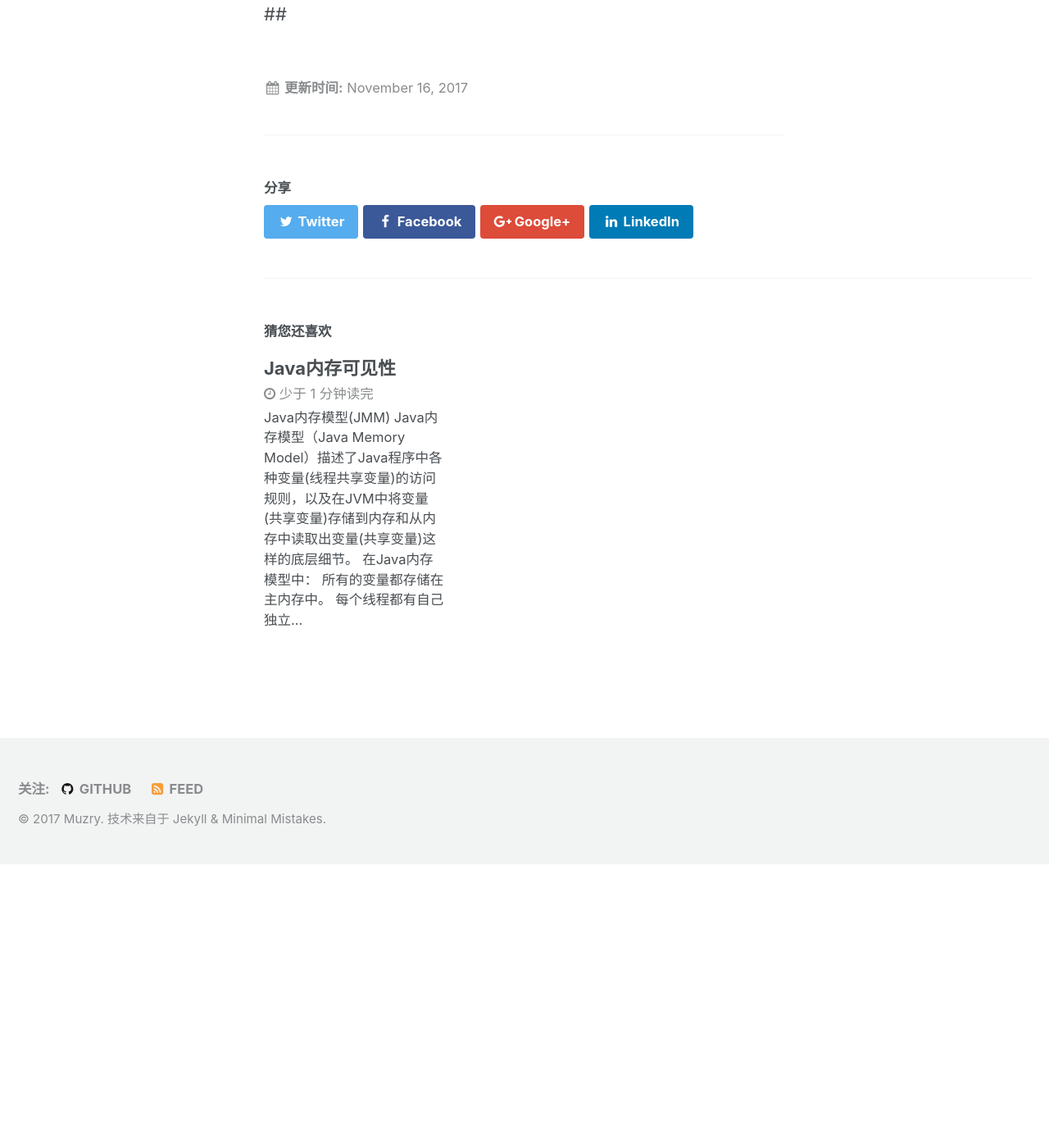
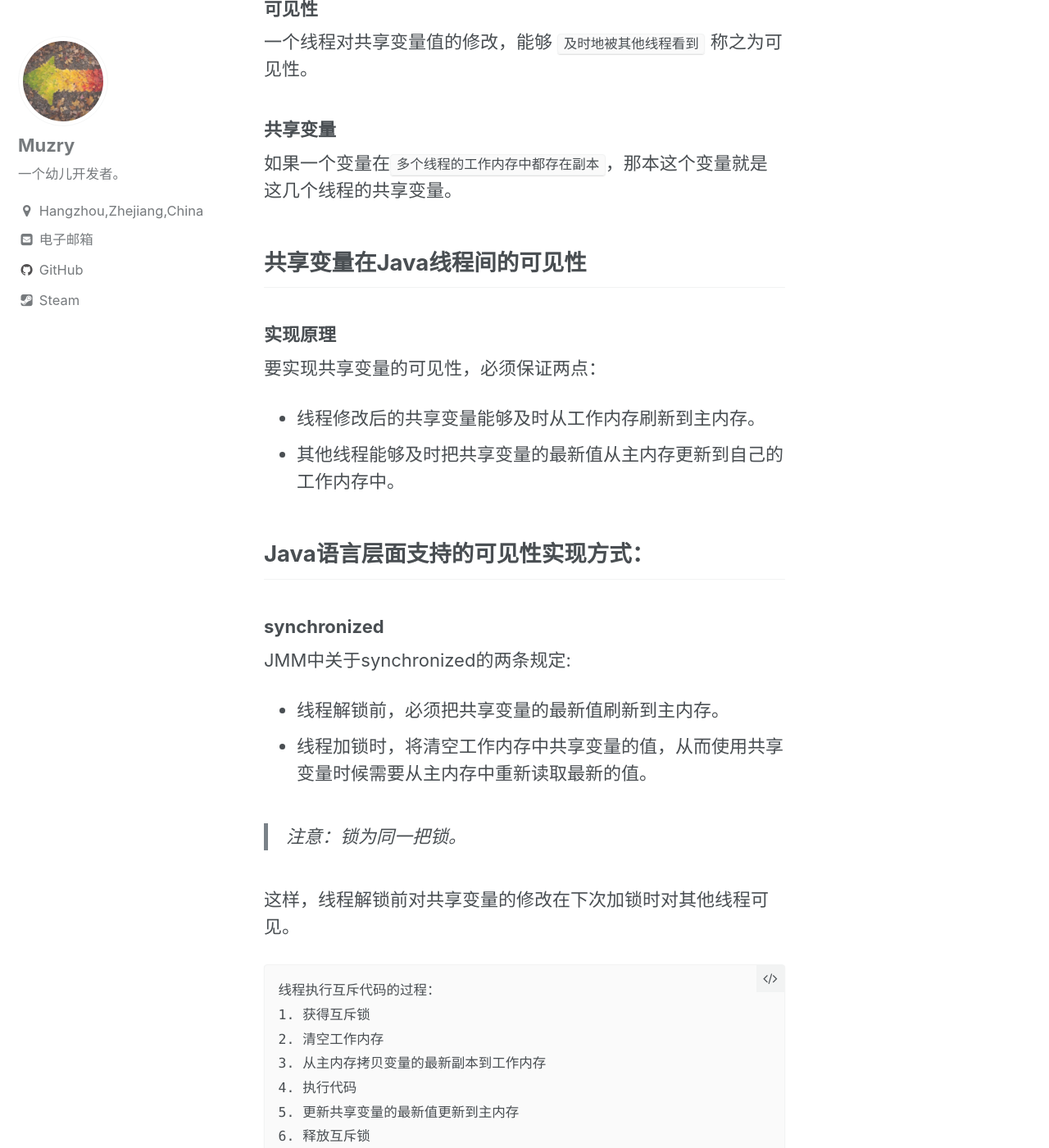
Before and after one commit to Muzry/muzry.github.io, a Jekyll site: the page built from _posts/2017-11-16-java内存可见性.md, in a window 1280 px wide and 1400 px high, scrolled down 1543 px. Shown: the whole window at 82% size. Built offline with Jekyll 4.4.1, drawn with Linux system fonts in a browser that asks for light colours; before the commit the page ends 2598 px from its top, so only the background shows below that; some of the changed text lies outside the part shown.

Commit message:
add java-memory-visiable.

````diff
--- a/_config.yml
+++ b/_config.yml
@@ -85,7 +85,7 @@ analytics:
 author:
   name             : "Muzry"
   avatar           : "./assets/avatar/avatar.png"
-  bio              : "I am an amazing person."
+  bio              : "一个幼儿开发者。"
   location         : "Hangzhou,Zhejiang,China"
   email            : "muzrry@gmail.com"
   uri              :
@@ -105,7 +105,7 @@ author:
   pinterest        :
   soundcloud       :
   stackoverflow    : # "123456/username" (the last part of your profile url, e.g. https://stackoverflow.com/users/123456/username)
-  steam            : # "steamId" (the last part of your profile url, e.g. https://steamcommunity.com/id/steamId/)
+  steam            : "https://steamcommunity.com/id/muzry/"
   tumblr           :
   twitter          :
   vine             :
--- a/_data/navigation.yml
+++ b/_data/navigation.yml
@@ -1,6 +1,6 @@
 # main links
 main:
-  - title: "Posts"
+  - title: "Archives"
     url: /archive/
   - title: "Quick-Start Guide"
     url: https://mmistakes.github.io/minimal-mistakes/docs/quick-start-guide/
--- a/_includes/social-share.html
+++ b/_includes/social-share.html
@@ -2,12 +2,4 @@
   {% if site.data.ui-text[site.locale].share_on_label %}
     <h4 class="page__share-title">{{ site.data.ui-text[site.locale].share_on_label | default: "Share on" }}</h4>
   {% endif %}
-
-  <a href="https://twitter.com/intent/tweet?{% if site.twitter.username %}via={{ site.twitter.username | url_encode }}&{% endif %}text={{ page.title | url_encode }}%20{{ page.url | absolute_url | url_encode }}" class="btn btn--twitter" title="{{ site.data.ui-text[site.locale].share_on_label | default: 'Share on' }} Twitter"><i class="fa fa-fw fa-twitter" aria-hidden="true"></i><span> Twitter</span></a>
-
-  <a href="https://www.facebook.com/sharer/sharer.php?u={{ page.url | absolute_url | url_encode }}" class="btn btn--facebook" title="{{ site.data.ui-text[site.locale].share_on_label | default: 'Share on' }} Facebook"><i class="fa fa-fw fa-facebook" aria-hidden="true"></i><span> Facebook</span></a>
-
-  <a href="https://plus.google.com/share?url={{ page.url | absolute_url | url_encode }}" class="btn btn--google-plus" title="{{ site.data.ui-text[site.locale].share_on_label | default: 'Share on' }} Google Plus"><i class="fa fa-fw fa-google-plus" aria-hidden="true"></i><span> Google+</span></a>
-
-  <a href="https://www.linkedin.com/shareArticle?mini=true&url={{ page.url | absolute_url | url_encode }}" class="btn btn--linkedin" title="{{ site.data.ui-text[site.locale].share_on_label | default: 'Share on' }} LinkedIn"><i class="fa fa-fw fa-linkedin" aria-hidden="true"></i><span> LinkedIn</span></a>
 </section>
--- a/_posts/2017-11-16-java内存可见性.md
+++ b/_posts/2017-11-16-java内存可见性.md
@@ -1,11 +1,19 @@
+来源：[慕课网](http://www.imooc.com/video/6817)
 ## Java内存模型(JMM)
+
+### Java内存模型的介绍
 Java内存模型（Java Memory Model）描述了Java程序中各种变量(线程共享变量)的访问规则，以及在JVM中将`变量(共享变量)`存储到内存和从内存中读取出`变量(共享变量)`这样的底层细节。
+
 在Java内存模型中：
 - 所有的变量都存储在`主内存`中。
 - 每个线程都有自己独立的工作内存，里面保存该线程使用到的`变量的副本(主内存中该变量的一份拷贝)`。
 
 如图：
 ![](../images/java_jmm_01.png)
+
+### Java内存模型的规定
+- 线程对共享变量的所有操作都必须在自己的工作内存中j进行，不能直接从主内存中读写。
+- 不同线程之间无法直接访问其他线程工作内存中的变量，线程间变量值的传递需要通过主内存来完成。
 
 ## 什么是可见性
 
@@ -16,6 +24,133 @@ Java内存模型（Java Memory Model）描述了Java程序中各种变量(线程
 如果一个变量在`多个线程的工作内存中都存在副本`，那本这个变量就是这几个线程的共享变量。
 
 ## 共享变量在Java线程间的可见性
+### 实现原理
+要实现共享变量的可见性，必须保证两点：
+
+- 线程修改后的共享变量能够及时从工作内存刷新到主内存。
+- 其他线程能够及时把共享变量的最新值从主内存更新到自己的工作内存中。
+
+## Java语言层面支持的可见性实现方式：
+
+### synchronized
+JMM中关于synchronized的两条规定:
+
+- 线程解锁前，必须把共享变量的最新值刷新到主内存。
+- 线程加锁时，将清空工作内存中共享变量的值，从而使用共享变量时候需要从主内存中重新读取最新的值。
+
+> 注意：锁为同一把锁。
+
+这样，线程解锁前对共享变量的修改在下次加锁时对其他线程可见。
+
+```
+线程执行互斥代码的过程：
+1. 获得互斥锁
+2. 清空工作内存
+3. 从主内存拷贝变量的最新副本到工作内存
+4. 执行代码
+5. 更新共享变量的最新值更新到主内存
+6. 释放互斥锁
+```
+
+代码实现：代码有可能会被指令重排序
+> 指令重排序: 重排序的目的是提高运行并发度，发生在编译器和处理器阶段，遵循as-if-serial语义（不管怎么重排序，单线程程序的执行结果不能改变），也就是重排序所带来的问题是针对多线程的。它包含以下三种优化：
+>
+> 1. 编译器优化的重排序（编译器优化）
+> 2. 指令级并行重排序（处理器优化）
+> 3. 内存系统的重排序（处理器优化）
+
+``` java
 
 
-##
+public class SynchronizedDemo
+{
+	// 共享变量
+	private boolean ready = false;
+	private int result = 0;
+	private int number = 1;
+
+	// 写操作
+	public void write()
+	{
+		ready = true; // 1.1
+		number = 2;   // 1.2
+	}
+
+	// 读操作
+	public void read(){
+		if ( ready )  //2.1
+		{
+			result = number * 3; //2.2
+		}
+		System.out.print("result的值为:" + result);
+	}
+	// 内部线程类
+	private class ReadWriteThread extends Thread
+	{
+		private boolean flag;
+		public ReadWriteThread(boolean flag)
+		{
+			this.flag = flag;
+		}
+		@Override
+		public void run()
+		{
+			if ( flag )
+			{
+				write();
+			}
+			else
+			{
+				read();
+			}
+		}
+	}
+
+	public static void main(String[] args)
+	{
+		SynchronizedDemo demo = new SynchronizedDemo();
+		demo.new ReadWriteThread(true).start();
+		demo.new ReadWriteThread(false).start();
+	}
+
+}
+
+```
+
+上述的代码可能会导致最终结果出现问题，导致共享变量不可见的原因：
+
+- 线程的交叉执行。
+- 重排序结合线程交叉执行。
+- 共享变量更新后的值没有在工作内存与主内存间及时更新。
+
+安全的代码：
+
+``` java
+	public synchronized void write()
+	{
+		ready = true; // 1.1
+		number = 2;   // 1.2
+	}
+
+	// 读操作
+	public synchronized void read(){
+		if ( ready )  //2.1
+		{
+			result = number * 3; //2.2
+		}
+		System.out.print("result的值为:" + result);
+	}
+```
+synchronized字段如何保证可见性：synchronized拥有`原子性`和`可见性`。
+
+| 不可见的原因         | Synchronized解决方案 |
+| ------------------- | ------------------- |
+| 线程的交叉执行        |  原子性(同步)         |
+| 重排序结合线程交叉执行  | 原子性(同步)         |
+| 共享变量未及时更新     | 可见性规范           |
+
+> 加入了synchronized结果仍然会出现`0`：
+>
+> 这是由于读线程先执行，先运行了读线程，结果为0。
+
+### volatile
````
